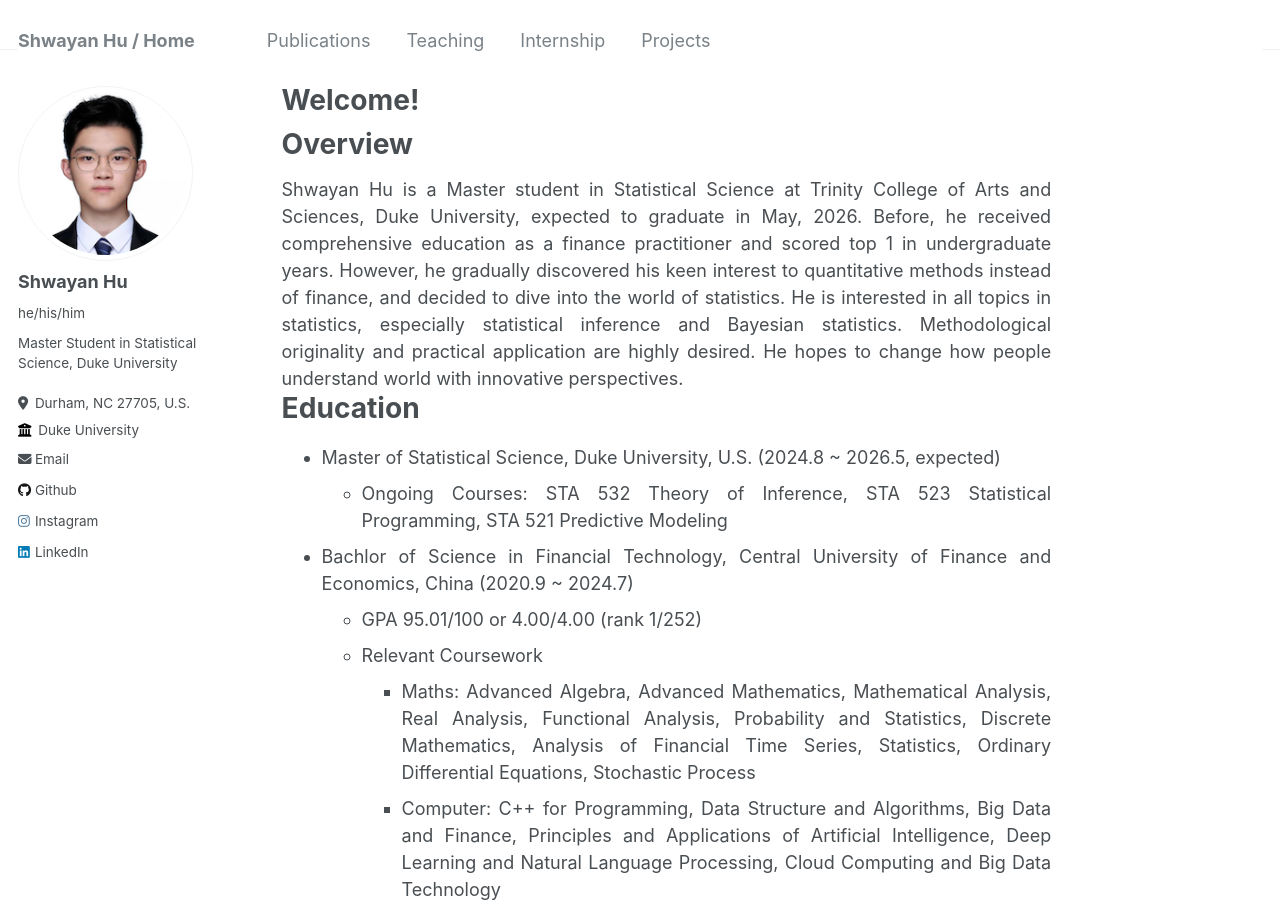
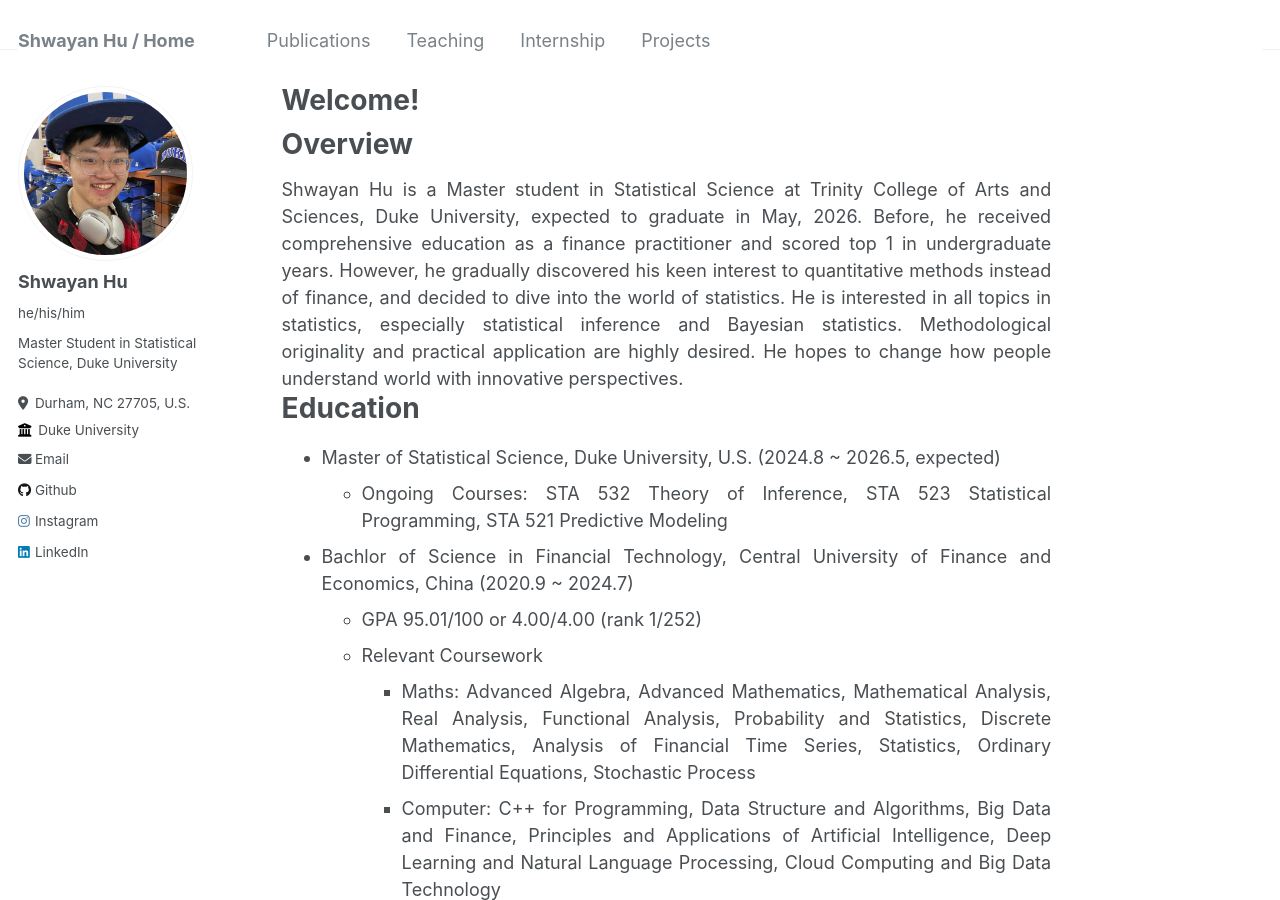
Before and after one commit to ShwayanHu/ShwayanHu.github.io, a Jekyll site: the page built from _pages/about.md, in a window 1280 px wide and 900 px high. Built offline with Jekyll 4.4.1, drawn with Linux system fonts in a browser that asks for light colours.

Commit message:
Change photo

```diff
--- a/_config.yml
+++ b/_config.yml
@@ -21,7 +21,7 @@ repository               : "shwayanhu/shwayanhu.github.io"
 #               Additional customization can be done by editing /_includes/author-profile.html
 author:
   # Biographic information
-  avatar           : "ShwayanHu.png"
+  avatar           : "HeadShotSquare.png"
   name             : "Shwayan Hu"
   pronouns         : "he/his/him" # example: "she/her"
   bio              : "Master Student in Statistical Science, Duke University"
```
Also changed, not shown: images/HeadShotSquare.png (added).
